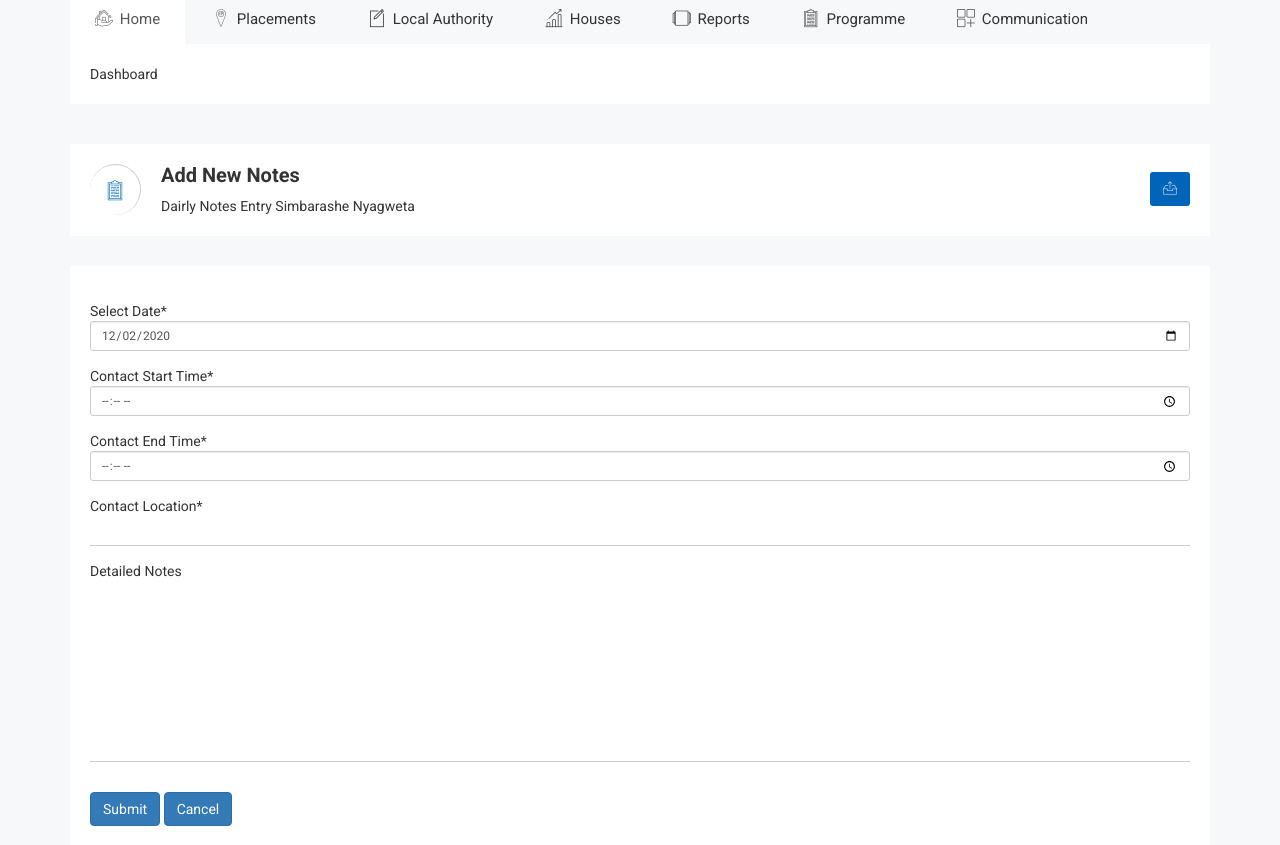
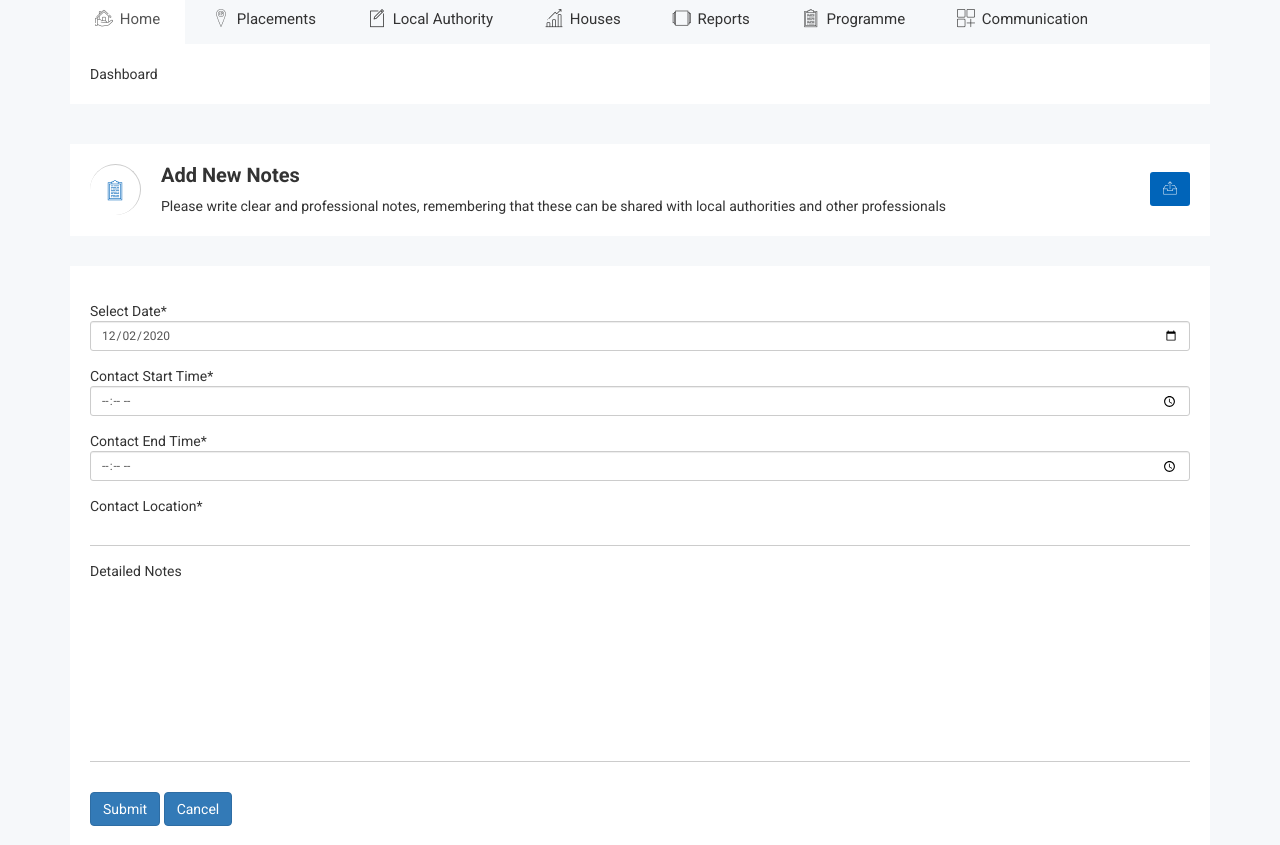
Before and after one commit to Takunacci61/BluefrontNotes, a Django app: page /notes/notes/6/new/ in a window 1280 px wide. Shown: the part 151-996 px from the top of the page. Run offline with Django 3.2, Linux system fonts and the light colour scheme; a user stored in the database is signed in; some libraries are stand-ins or nearby versions; some web fonts are replaced.

Commit message:
tkgkgkgk
tkgkgkgk

```diff
--- a/notes/templates/notes/base.html
+++ b/notes/templates/notes/base.html
@@ -69,6 +69,7 @@
 		============================================ -->
     <link rel="stylesheet" href="{% static 'css/dialog/sweetalert2.min.css' %}">
     <link rel="stylesheet" href="{% static 'css/dialog/dialog.css' %}">
+
 </head>
 
 <body>
--- a/notes/templates/notes/notes_create.html
+++ b/notes/templates/notes/notes_create.html
@@ -9,18 +9,18 @@
 				<div class="col-lg-12 col-md-12 col-sm-12 col-xs-12">
 					<div class="breadcomb-list">
 						<div class="row">
-							<div class="col-lg-6 col-md-6 col-sm-6 col-xs-12">
+							<div class="col-lg-10 col-md-10 col-sm-10 col-xs-12">
 								<div class="breadcomb-wp">
 									<div class="breadcomb-icon">
 										<i class="notika-icon notika-form"></i>
 									</div>
 									<div class="breadcomb-ctn">
 										<h2>Add New Notes</h2>
-										<p>Dairly Notes Entry <span class="bread-ntd">Simbarashe Nyagweta </span></p>
+										<i class="notika-icon notika-info"></i> Please write clear and professional notes, remembering that these can be shared with local authorities and other professionals</p>
 									</div>
 								</div>
 							</div>
-							<div class="col-lg-6 col-md-6 col-sm-6 col-xs-3">
+							<div class="col-lg-2 col-md-2 col-sm-2 col-xs-3">
 								<div class="breadcomb-report">
 									<button data-toggle="tooltip" data-placement="left" title="Download Report" class="btn"><i class="notika-icon notika-sent"></i></button>
 								</div>
```
